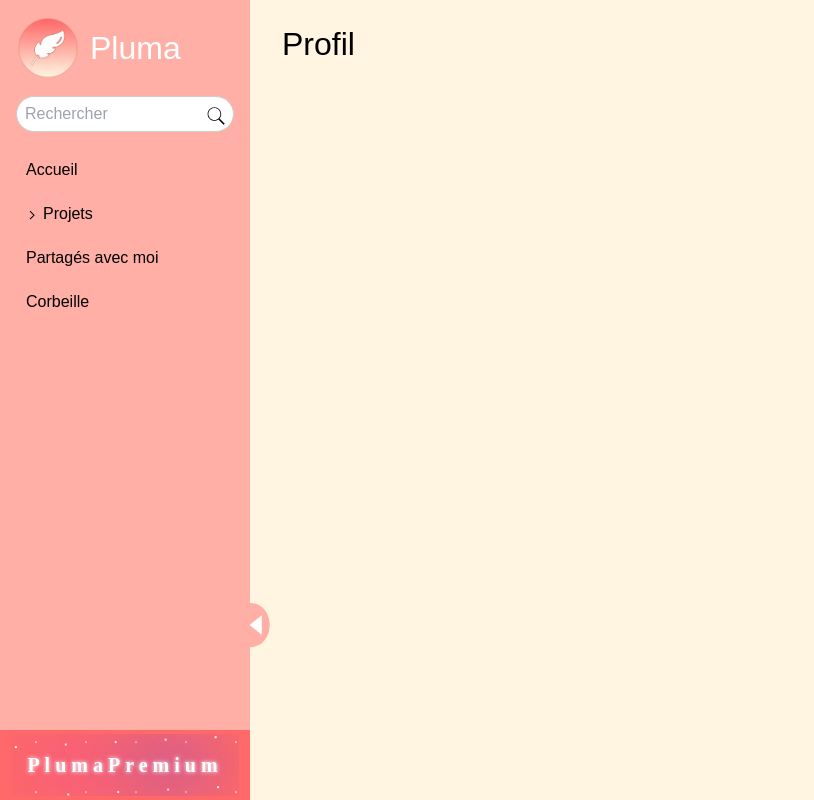
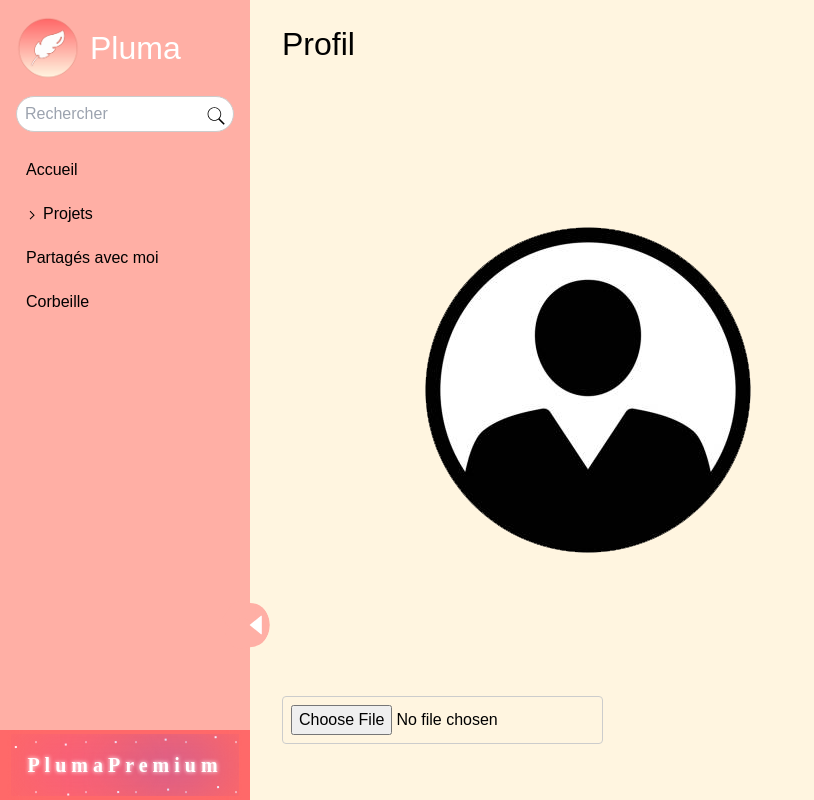
Before and after one commit to Nuxnuxx/Pluma, a React (Create React App) app in the folder client/: page /mon-espace/parametres in a window 1280 px wide. Shown: the whole page, without its empty margins (0-814 px from the left). Built offline with nearby package versions, Linux system fonts and the light colour scheme.

Commit message:
Changement de l'image via un bouton - Page Paramètres

```diff
--- a/client/src/siteOutil/pages/Parametres.js
+++ b/client/src/siteOutil/pages/Parametres.js
@@ -2,11 +2,27 @@ import React, { useState } from 'react';
 import "../styles/Parametres.scss";
 
 const Parametres = () => {
-    const idUser = 1;
+    const [image, setImage] = useState("../assets/profil.png");
+
+    const handleImageChange = (event) => {
+        const file = event.target.files[0];
+
+        if (file) {
+            const reader = new FileReader();
+            reader.onloadend = () => {
+                setImage(reader.result);
+            };
+            reader.readAsDataURL(file);
+        }
+    };
 
     return (
         <div className="parametres">
             <h1 className="titre">Profil</h1>
+            <div>
+                <img src={image} alt="Profil" />
+                <input type="file" onChange={handleImageChange} accept="image/*" />
+            </div>
         </div>
     );
 };
```
